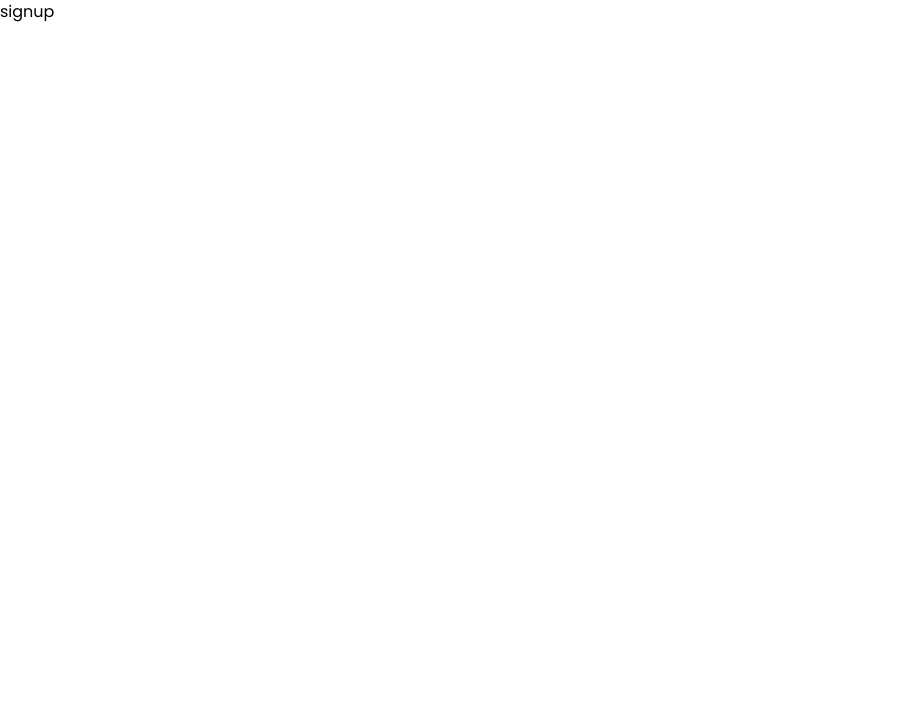
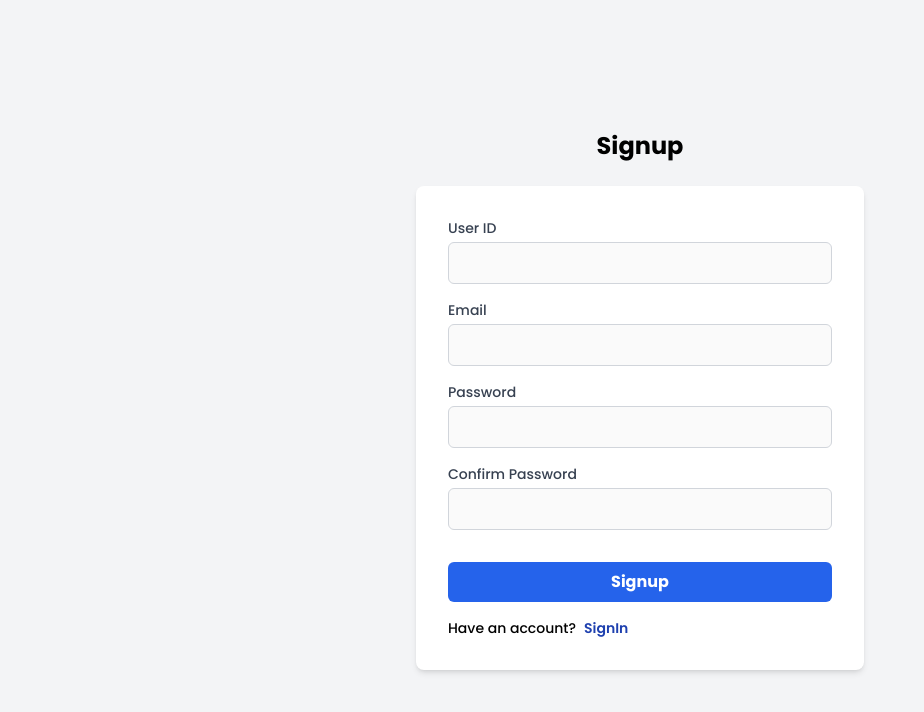
Before and after one commit to Vasudevshetty/studysyncs-v2, a React (Vite) app in the folder client/: page /signup in a window 1280 px wide. Shown: the top 712 px of the page, without its empty margins (0-924 px from the left). Built offline with nearby package versions, Linux system fonts and the light colour scheme.

Commit message:
done with simple ui desing of signup page

```diff
--- a/client/package.json
+++ b/client/package.json
@@ -26,6 +26,7 @@
     "react": "^18.2.0",
     "react-circular-progressbar": "^2.1.0",
     "react-dom": "^18.2.0",
+    "react-hook-form": "^7.53.0",
     "react-icons": "^5.3.0",
     "react-router-dom": "^6.26.2",
     "react-spring": "^9.7.4",
--- /dev/null
+++ b/client/src/components/Home/InputField.jsx
@@ -0,0 +1,29 @@
+const InputField = ({
+  id,
+  label,
+  type,
+  register,
+  validation,
+  error,
+  disabled,
+}) => {
+  return (
+    <div className="mb-4">
+      <label htmlFor={id} className="block text-sm font-medium text-gray-700">
+        {label}
+      </label>
+      <input
+        id={id}
+        type={type}
+        disabled={disabled}
+        {...register(id, validation)}
+        className={`mt-1 block w-full border rounded-md p-2 focus:outline-none focus:ring focus:ring-blue-300 ${
+          error ? "border-red-500" : "border-gray-300"
+        }`}
+      />
+      {error && <p className="text-red-500 text-sm mt-1">{error.message}</p>}
+    </div>
+  );
+};
+
+export default InputField;
--- a/client/src/components/Home/Navbar.jsx
+++ b/client/src/components/Home/Navbar.jsx
@@ -15,8 +15,8 @@ function Navbar() {
   return (
     <nav
       className="
-        dar:bg-gray-800 dark:text-white bg-gray-100 text-black
-       m-5 p-3 rounded-lg shadow-2xl transition-colors duration-300 tracking-wider font-medium"
+        dark:bg-gray-800 dark:text-white bg-gray-100 text-black
+      m-5 p-3 rounded-lg shadow-2xl transition-colors duration-300 tracking-wider font-medium"
     >
       <div className="flex justify-between items-center">
         <img src="/logo.png" alt="logo" className="h-8 sm:h-14" />
@@ -27,7 +27,7 @@ function Navbar() {
             to="/signup"
             className="flex items-center gap-2 px-4 py-2
               dark:border dark:border-blue-300 border border-yellow-200
-             rounded-lg"
+            rounded-lg"
           >
             Signup <FiArrowRight />
           </Link>
--- a/client/src/pages/Login.jsx
+++ b/client/src/pages/Login.jsx
@@ -1,9 +1,8 @@
-import { Link } from "react-router-dom";
 
 function Login() {
   return (
     <div>
-      <Link to="/app">app</Link>
+
     </div>
   );
 }
--- a/client/src/pages/Signup.jsx
+++ b/client/src/pages/Signup.jsx
@@ -1,9 +1,115 @@
-function Signup() {
-    return (
-        <div>
-           signup
-        </div>
-    )
-}
+/* eslint-disable no-unused-vars */
+/* eslint-disable no-useless-escape */
+import { useForm } from "react-hook-form";
+import InputField from "@/components/Home/InputField";
+import { Link } from "react-router-dom";
+import { useState } from "react";
 
-export default Signup
+const Signup = () => {
+  const {
+    register,
+    handleSubmit,
+    watch,
+    formState: { errors },
+  } = useForm();
+
+  const [isDisabled, setIsDisabled] = useState(true);
+
+  const onSubmit = (data) => {
+    console.log(data);
+    alert("Signup Successful");
+  };
+
+  const password = watch("password");
+
+  return (
+    <div className="flex flex-col items-center justify-center min-h-screen bg-gray-100 p-4 sm:p-6 lg:p-8">
+      <h2 className="text-2xl font-bold mb-6 text-center">Signup</h2>
+      <form
+        onSubmit={handleSubmit(onSubmit)}
+        className="w-full max-w-md bg-white p-8 rounded-lg shadow-md"
+      >
+        {/* User ID */}
+        <InputField
+          id="userId"
+          label="User ID"
+          type="text"
+          register={register}
+          validation={{ required: "User ID is required" }}
+          error={errors.userId}
+          disabled={isDisabled}
+        />
+
+        {/* Email */}
+        <InputField
+          id="email"
+          label="Email"
+          type="email"
+          register={register}
+          validation={{
+            required: "Email is required",
+            pattern: {
+              value: /^[\w-\.]+@([\w-]+\.)+[\w-]{2,4}$/i,
+              message: "Enter a valid email address",
+            },
+          }}
+          error={errors.email}
+          disabled={isDisabled}
+        />
+
+        {/* Password */}
+        <InputField
+          id="password"
+          label="Password"
+          type="password"
+          register={register}
+          validation={{
+            required: "Password is required",
+            minLength: {
+              value: 6,
+              message: "Password must be at least 6 characters long",
+            },
+          }}
+          error={errors.password}
+          disabled={isDisabled}
+        />
+
+        {/* Confirm Password */}
+        <InputField
+          id="confirmPassword"
+          label="Confirm Password"
+          type="password"
+          register={register}
+          validation={{
+            required: "Please confirm your password",
+            validate: (value) => value === password || "Passwords do not match",
+          }}
+          error={errors.confirmPassword}
+          disabled={isDisabled}
+        />
+
+        {/* Signup Button */}
+        <Link to="/app">
+          <button
+            type="submit"
+            disabled={isDisabled}
+            className="w-full bg-blue-600 text-white font-bold py-2 rounded-md hover:bg-blue-700 transition duration-200 mt-4"
+          >
+            Signup
+          </button>
+        </Link>
+        <p className="mt-4 text-sm font-medium">
+          Have an account?
+          <Link
+            to="/Login"
+            className="text-blue-800 font-semibold hover:underline px-2"
+          >
+            SignIn
+          </Link>
+        </p>
+      </form>
+    </div>
+  );
+};
+
+export default Signup;
```
Also changed, not shown: 1 other file (tests, documents, lock files or other folders).
